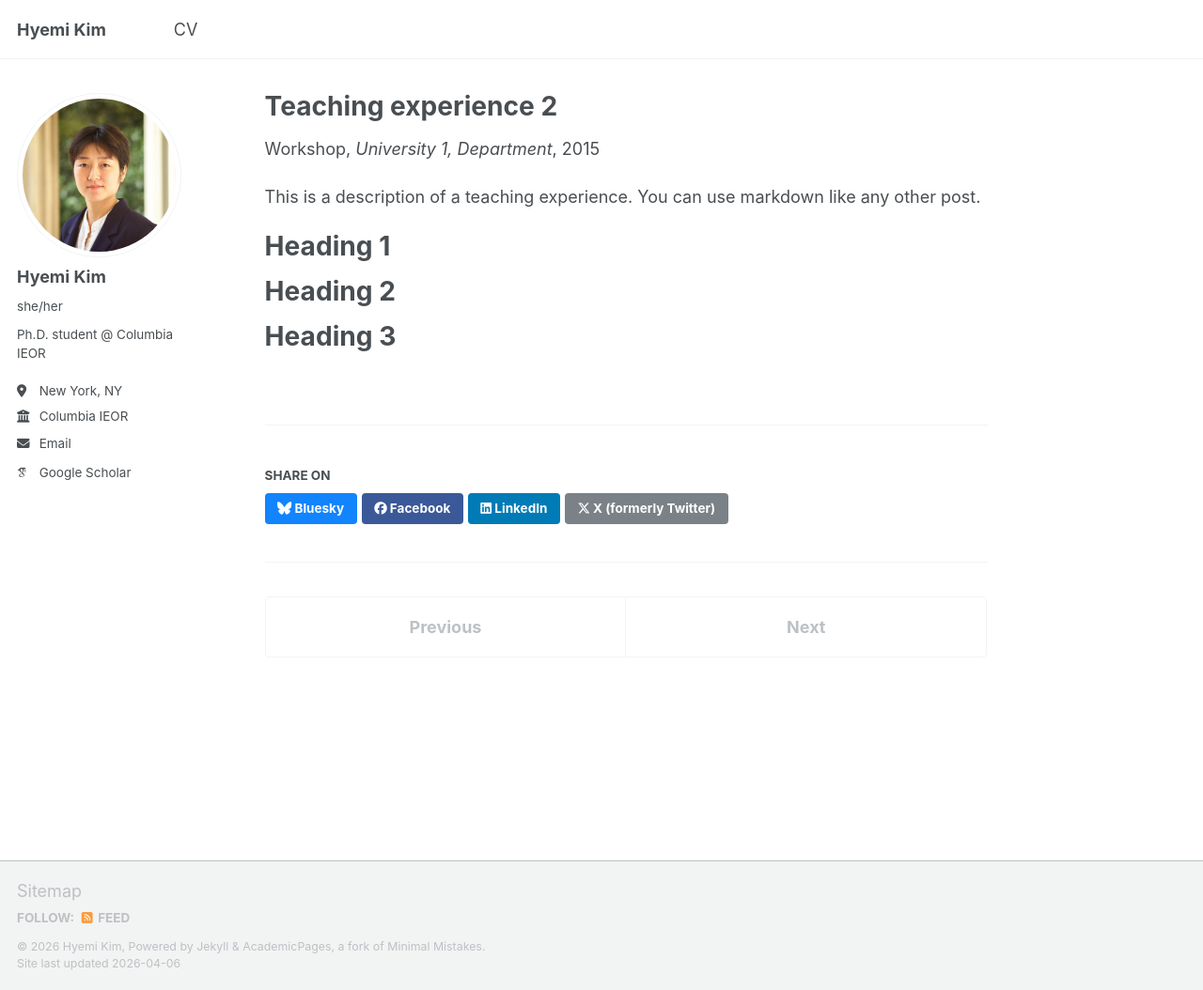
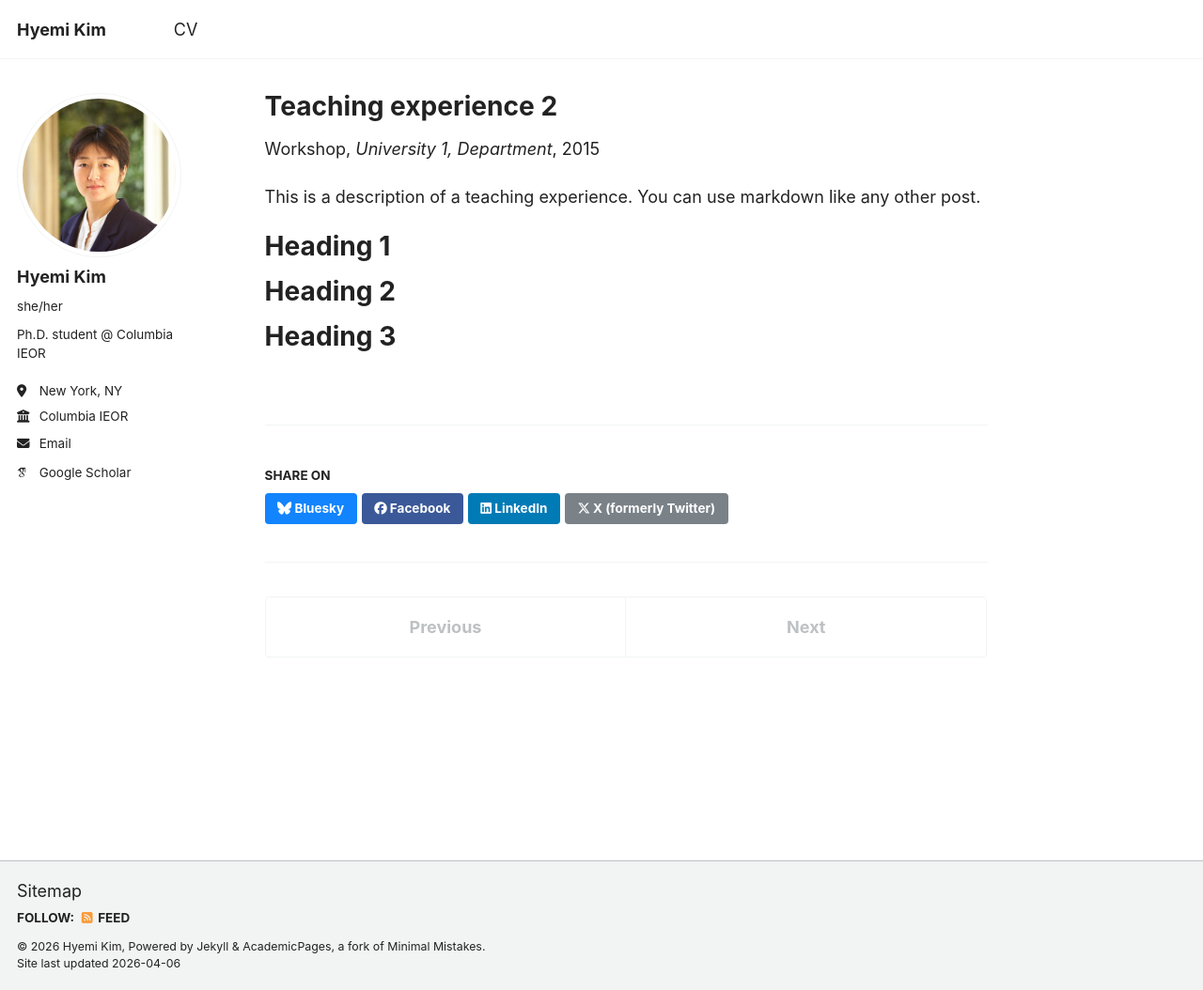
Before and after one commit to HyemiK1m/hyemik1m.github.io, a Jekyll site: the page built from _teaching/2015-spring-teaching-2.md, in a window 1280 px wide and 1054 px high. Shown: the whole window at 94% size. Built offline with Jekyll 4.4.1, drawn with Linux system fonts in a browser that asks for light colours; some web fonts are replaced; a script that is not in the unit is left out.

Commit message:
Update main.scss

```diff
--- a/assets/css/main.scss
+++ b/assets/css/main.scss
@@ -41,3 +41,45 @@
     "vendor/font-awesome/solid",
     "vendor/font-awesome/brands"
 ;
+
+/* --- Global Custom Styles for Hyemi Kim's Website --- */
+
+/* 1. Fix global text and list numbers to dark gray */
+body, p, li, div {
+  color: #222222 !important;
+}
+
+/* 2. Navigation & Sidebar: Keep links and icons dark across all pages */
+/* This covers the "Hyemi Kim", "CV" at the top and "Email", "Scholar" on the side */
+.masthead__menu-item a,
+.masthead__title a,
+.sidebar a,
+.sidebar .author__urls-wrapper span,
+.sidebar .author__urls-wrapper i {
+  color: #222222 !important;
+  text-decoration: none !important;
+}
+
+/* 3. Main Content Links: Ensure blue color only for links in the body */
+/* Using :link and :visited to keep the color consistent after clicking */
+.page__content a:link,
+.page__content a:visited,
+.archive a:link,
+.archive a:visited {
+  color: #191970 !important;
+  text-decoration: none !important;
+}
+
+/* 4. Hover effect for content links */
+.page__content a:hover,
+.archive a:hover {
+  color: #0033a0 !important;
+  text-decoration: underline !important;
+}
+
+/* 5. Keep the sidebar/nav hover subtle */
+.masthead__menu-item a:hover,
+.sidebar a:hover {
+  color: #0033a0 !important;
+  text-decoration: underline !important;
+}
```
